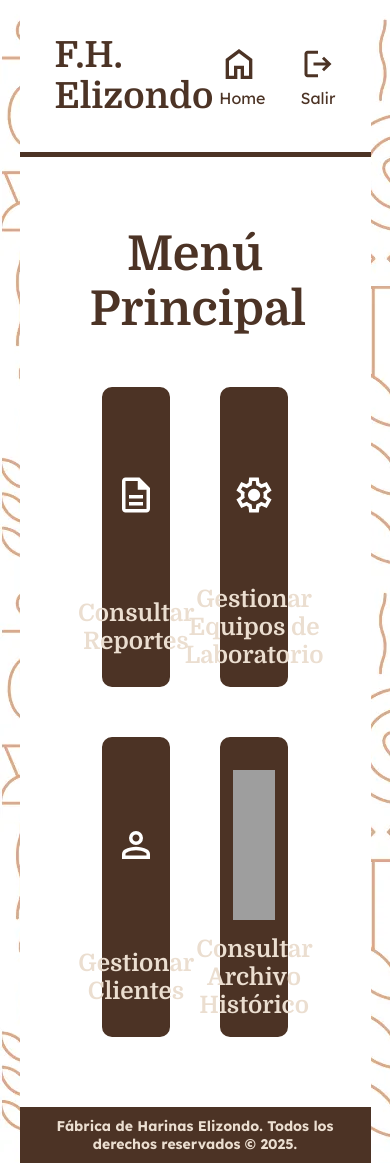
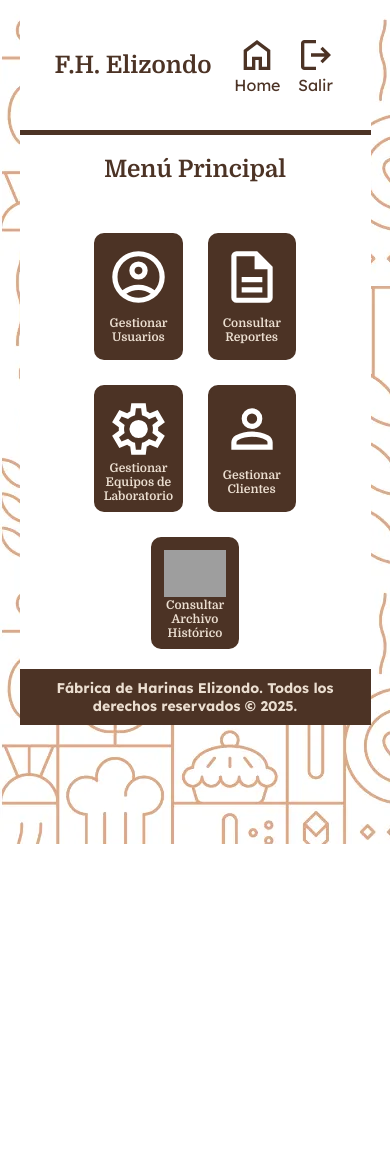
Before and after one commit to AlexCayd/fabrica-harinas, a PHP site: page /menu.html in a window 390 px wide. After the commit the page ends 844 px from the top, so only its background shows below. Run offline with PHP 8.4, Linux system fonts and the light colour scheme; grey boxes are pictures that could not be loaded.

Commit message:
Ajustes en el frontend +responsive

```diff
--- a/css/menu.css
+++ b/css/menu.css
@@ -14,27 +14,51 @@
 }
 
 .menu {
-    padding: 70px;
+    padding: 20px;
     min-height: 45vh;
 }
 
+@media screen and (min-width: 768px) {
+  .menu {
+    padding: 70px;
+  }
+}
+
 .menu__titulo {
-    font-size: 48px;
+    font-size: 24px;
     text-align: center;
     margin-bottom: 50px;
 }
 
+@media screen and (min-width: 768px) {
+  .menu__titulo {
+    font-size: 48px;
+  }
+}
+
 .menu__icono {
     width: 150px;
+    height: auto;
+    text-align: center;
+}
+
+@media screen and (min-width: 768px) {
+  .menu__icono {
     height: 150px;
-    text-align: center;
+  }
 }
 
 .menu__grid {
     display: flex;
     flex-wrap: wrap;
     justify-content: center;
+    gap: 25px;
+}
+
+@media screen and (min-width: 768px) {
+  .menu__grid {
     gap: 50px;
+  }
 }
 
 .menu__grid > * {
@@ -45,10 +69,16 @@
 .menu__card {
     border: 3px solid var(--colorSecundario);
     border-radius: 10px;
-    padding: 30px 10px 40px 10px;
+    padding: 10px;
     text-align: center;
     background-color: var(--colorSecundario);
     transition: 0.4s all;
+}
+
+@media screen and (min-width: 768px) {
+  .menu__card {
+        padding: 30px 10px 40px 10px;
+  }
 }
 
 .menu__card:hover {
@@ -56,11 +86,18 @@
 }
 
 .menu__texto {
-    margin-top: 35px;
     height: 25px;
     padding: 5px;
     display: flex;
     justify-content: center;
     align-items: center;
     color: var(--colorPrimario);
+    font-size: 12px;
 }
+
+@media screen and (min-width: 768px) {
+  .menu__texto {
+    font-size: 24px;
+    margin-top: 35px;
+  }
+}
--- a/menu.html
+++ b/menu.html
@@ -31,6 +31,11 @@
             <h1 class="menu__titulo">Menú Principal</h1>
 
             <div class="menu__grid">
+                <a href="modulos/usuarios.html" class="menu__card">
+                    <img src="img/usuarios.svg" alt="Reportes" class="menu__icono">
+                    <h2 class="menu__texto">Gestionar Usuarios</h2>
+                </a>
+
                 <a href="modulos/reportes.html" class="menu__card">
                     <img src="img/reportes.svg" alt="Reportes" class="menu__icono">
                     <h2 class="menu__texto">Consultar Reportes</h2>
--- a/styles.css
+++ b/styles.css
@@ -48,13 +48,13 @@ h1, h2, h3, h4 {
 
 
 .login__contenedor {
-    padding: 70px;
-    margin: 100px;
+    padding: 30px;
     background-color: var(--blanco);
     display: grid;
     grid-template-columns: repeat(1, 1fr);
     grid-gap: 70px;
     border-radius: 0px;
+    align-items: center;
 
 
     background: rgba( 255, 255, 255, 0.6 );
@@ -66,8 +66,10 @@ h1, h2, h3, h4 {
 
 @media screen and (min-width: 768px) {
     .login__contenedor {
-        grid-template-columns: 3fr 5fr;
+        grid-template-columns: 5fr 5fr;
         border-radius: 65px;
+        margin: 30px;
+        padding: 50px;
     }
 }
 
@@ -78,7 +80,7 @@ h1, h2, h3, h4 {
 @media screen and (min-width: 768px) {
     .login__img {
         display: inline-block;
-        height: 60vh;
+        max-height: 80vh;
         width: 100%;
         object-fit: cover;
         border-radius: 65px;
@@ -171,13 +173,25 @@ h1, h2, h3, h4 {
 
 .header__logo {
     font-weight: bold;
+    font-size: 24px;
+}
+
+@media screen and (min-width: px) {
+  .header__logo {
     font-size: 36px;
+  }
 }
 
 .header__nav {
     display: flex;
     align-items: center;
-    gap: 35px;
+    gap: 15px;
+}
+
+@media screen and (min-width: 768px) {
+    .header__nav {
+        gap: 35px;
+    }
 }
 
 .header__icono {
@@ -186,8 +200,15 @@ h1, h2, h3, h4 {
     color: var(--colorSecundario);
 }
 
+.header__textoicono {
+    text-align: center;
+}
+
 .header__btn {
     transition: 0.4s all;
+    display: flex;
+    flex-direction: column;
+    align-items: center;
 }
 
 @media screen and (min-width: 768px) {
```
Also changed, not shown: img/usuarios.svg (added).
